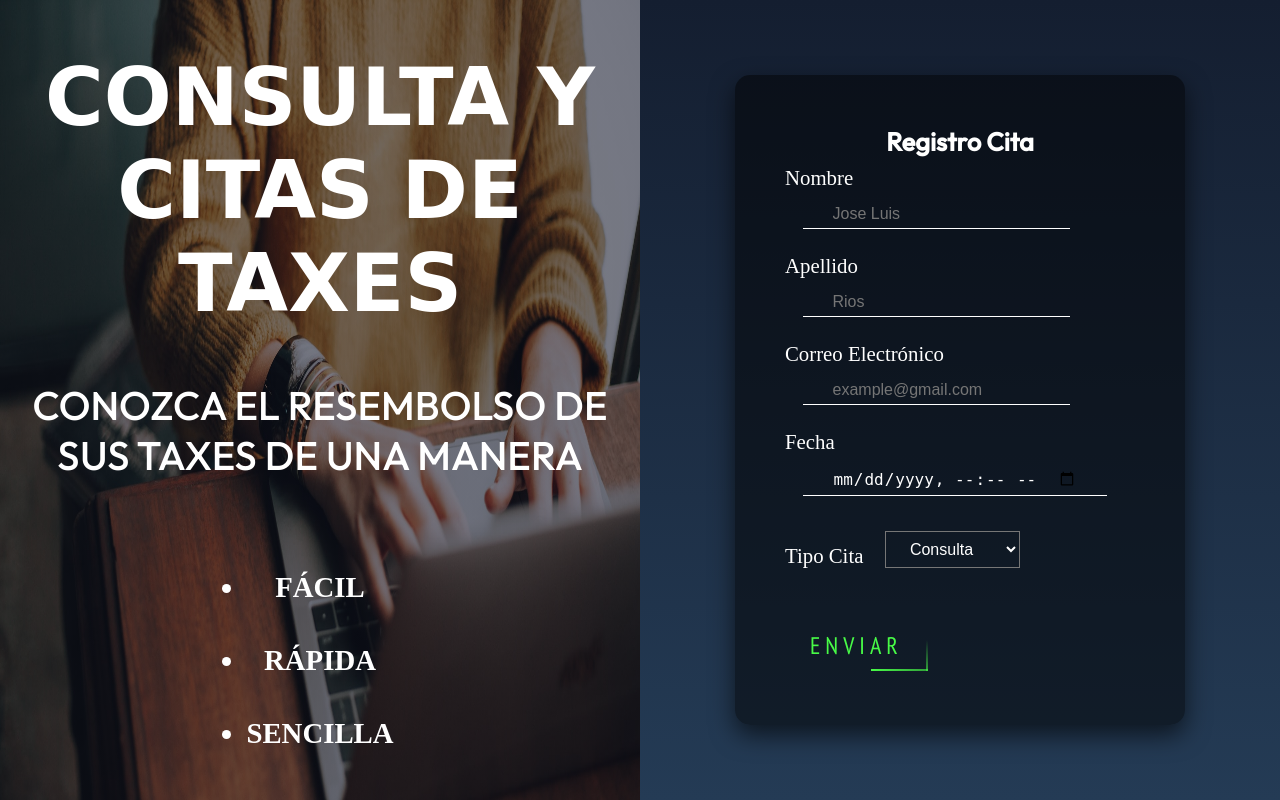
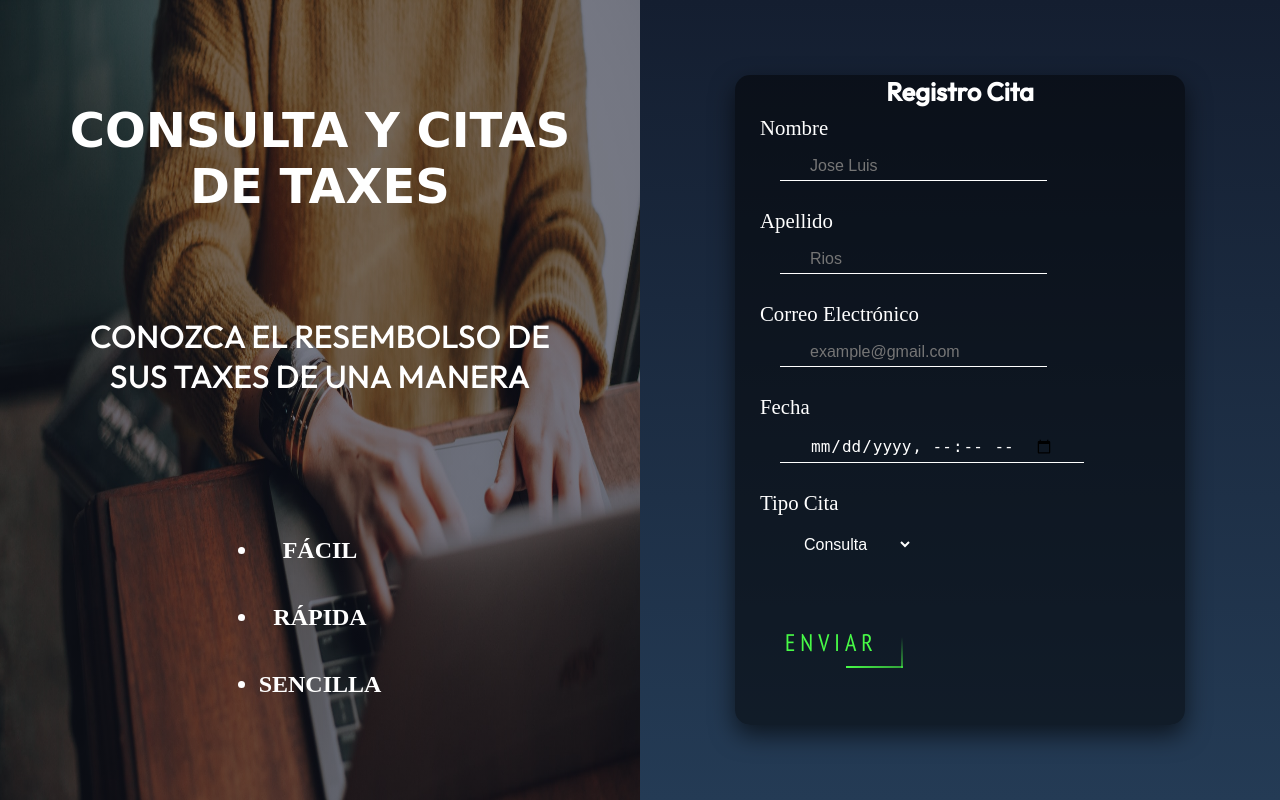
Before and after one commit to jose031199/joseTaxes_RegistrationFrontEnd, a PHP site: page / in a window 1280 px wide. Run offline with PHP 8.4, Linux system fonts and the light colour scheme; some web fonts are replaced.

Commit message:
Media query styling

```diff
--- a/style/style.css
+++ b/style/style.css
@@ -28,22 +28,23 @@
     color: white;
     text-transform: uppercase;
     text-align: center;
+    margin: 0 10%;
 }
 
 .container__background h1{
     font-family: 'Sedgwick Ave', cursive;
-    font-size: 5rem;
+    font-size: 3rem;
 }
 
 .container__background p{
     font-family: 'Outfit', sans-serif;
-    font-size: 2.5rem;
+    font-size: 2rem;
     font-weight:400;
 }
 
 .container__background ul li{
     margin-top:40px;
-    font-size:1.8rem;
+    font-size:1.5rem;
     font-weight:bold;
 }
 
@@ -57,13 +58,15 @@
 .form__register{
     margin: 0 auto;
     width:450px;
-    padding:50px;
+    height:650px;
+    padding:0 25px;
+    /*padding:50px;*/
     border-radius:15px;
     background: rgba(0, 0, 0, 0.5);
     box-shadow:0 10px 25px rgba(0, 0, 0, 0.6);
 }
 
-.form__register input[type="text"],[type="email"],[type="datetime-local"],[type="datetime-local-"]{
+.form__register input[type="text"],[type="email"],[type="datetime-local"]{
     padding:5px 30px;
     background: transparent;
     margin:5%;
@@ -71,6 +74,7 @@
     border-bottom: 1px solid #fff;
     color: white;
     font-size:1rem;
+    display:block;
 }
 
 .form__register select {
@@ -79,6 +83,8 @@
     margin:5%;
     color: white;
     font-size:1rem;
+    border: none;
+    display: block;
 }
 
 .form__register select option{
```
Also changed, not shown: other parts of style/style.css (+77 -1 lines).
